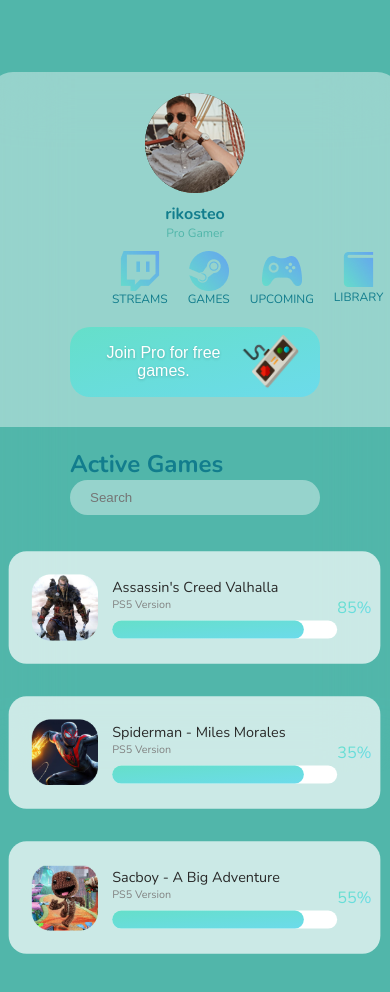
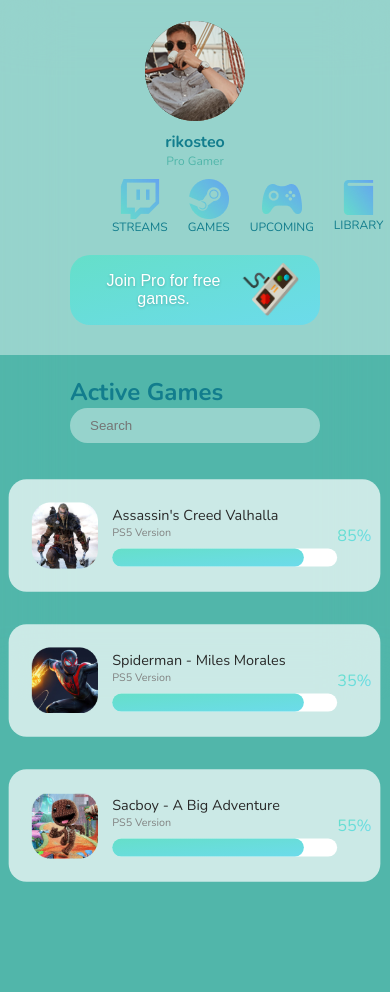
Before and after one commit to thomaidistheo/demo-glass-design, a plain HTML site: page index.html in a window 390 px wide. After the commit the page ends 929 px from the top, so only its background shows below. Drawn offline with nearby package versions, Linux system fonts and the light colour scheme.

```diff
--- a/style.css
+++ b/style.css
@@ -272,12 +272,14 @@
         background: var(--sec-clr);
     }
 
+    main {
+        align-items: flex-start;
+    }
+
     .glass-container {
         background: none;
         display: grid;
         grid-template-columns: 1fr;
-        align-items: center;
-        justify-content: center;
     }
 
     .circle1, .circle2 {
@@ -287,7 +289,7 @@
     /* TOP CONTAINER */
 
     .glass-container__info {
-        border-radius: 25px 25px 0 0;
+        border-radius: 0;
         padding: 5%;
     }
 
```
